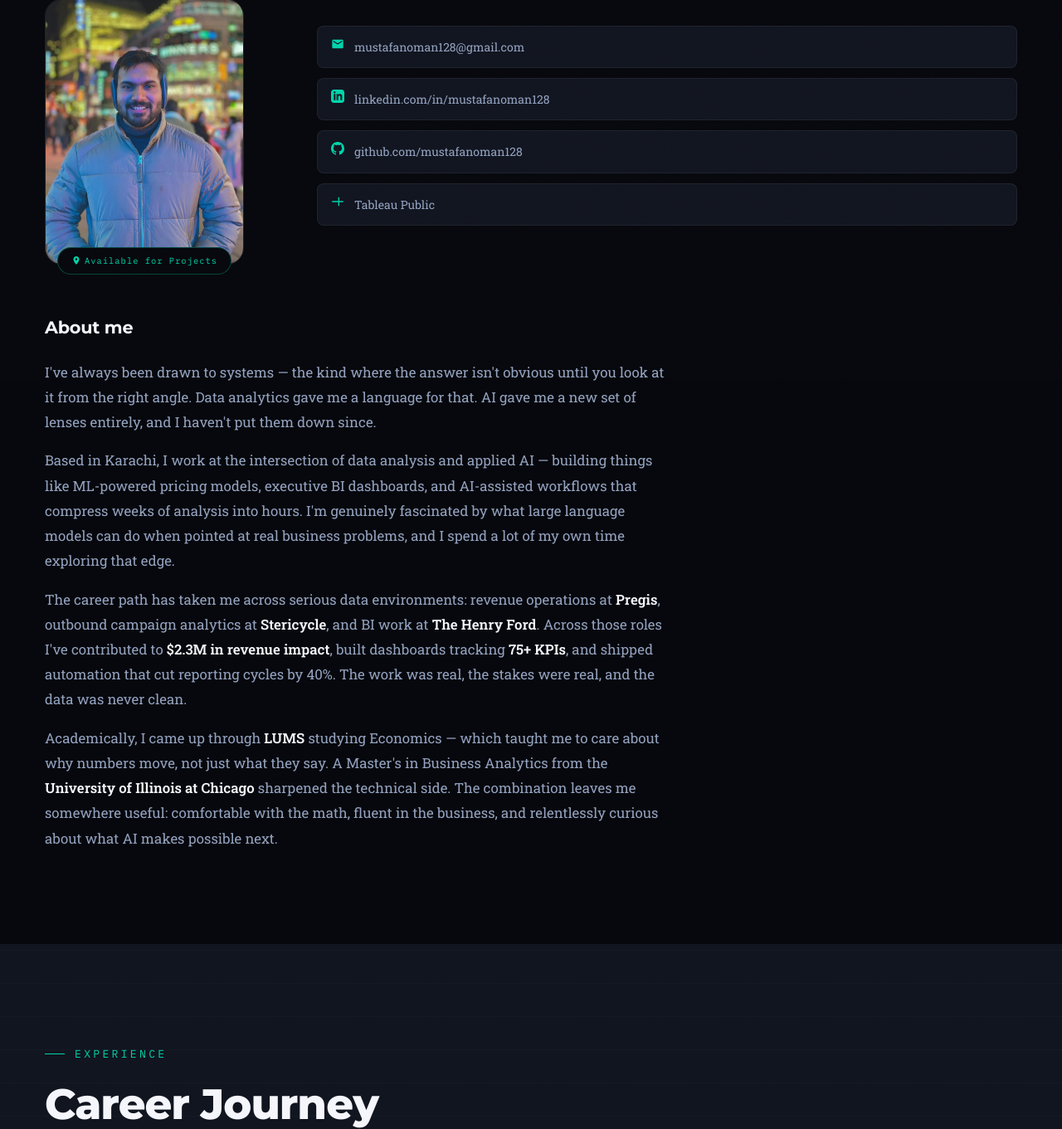
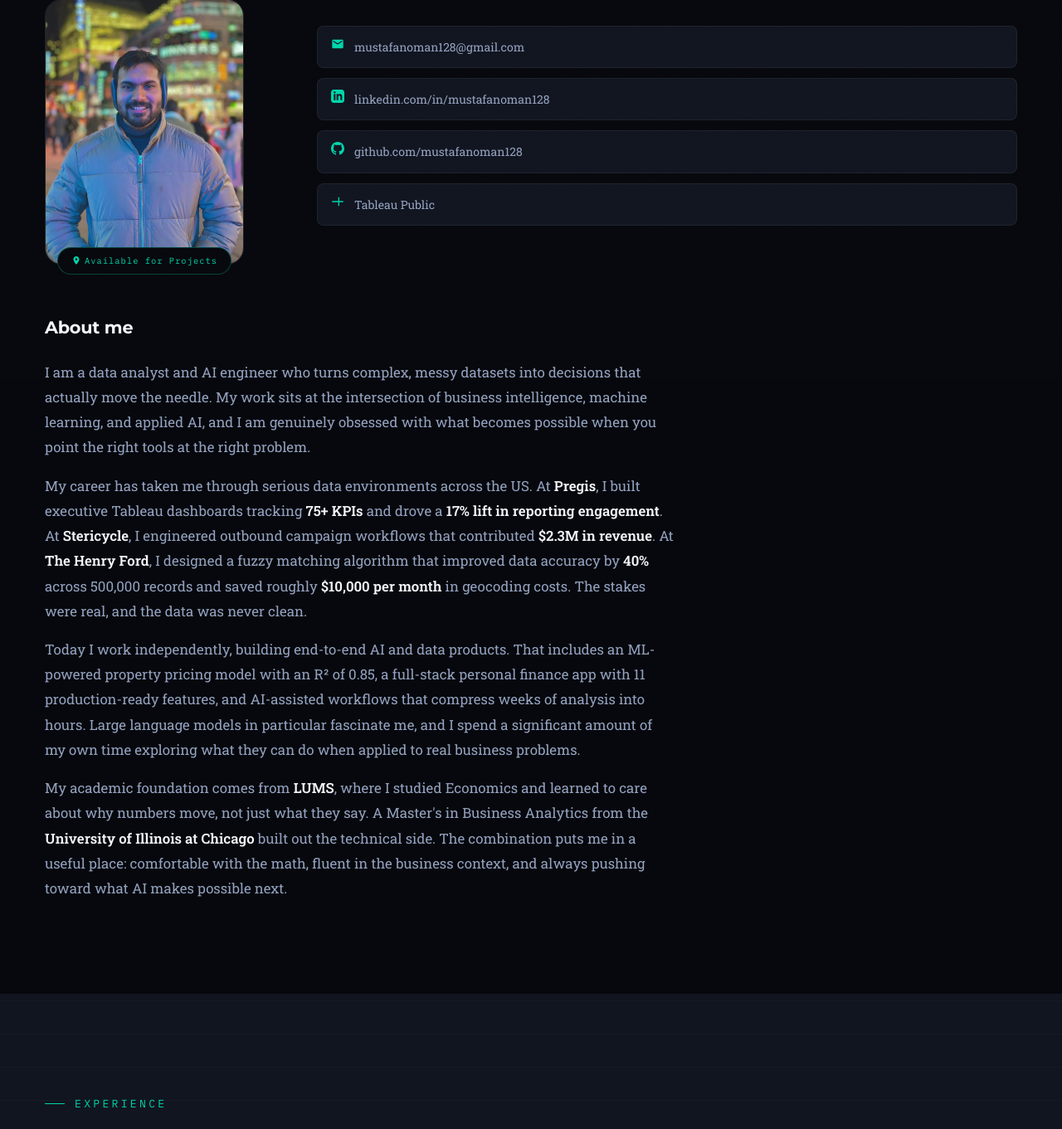
Before and after one commit to mustafanoman128/Website, a Flask app: page /about in a window 1280 px wide. Shown: the part 343-1704 px from the top of the page at 83% size. Run offline with Flask 3, Linux system fonts and the light colour scheme.

Commit message:
Rewrite About Me bio: stronger impact, remove em dashes
- Lead with clear positioning as data analyst and AI engineer
- Surface key metrics earlier ($2.3M, 75+ KPIs, R²=0.85, $10K/mo)
- Restructure around career proof points then current freelance work
- Remove all em dashes, improve grammar throughout

Co-Authored-By: Claude Sonnet 4.6 <noreply@anthropic.com>

```diff
--- a/templates/about.html
+++ b/templates/about.html
@@ -81,10 +81,10 @@
     <!-- Bio Text -->
     <div class="bio__text reveal">
       <p class="bio__lead">About me</p>
-      <p>I've always been drawn to systems — the kind where the answer isn't obvious until you look at it from the right angle. Data analytics gave me a language for that. AI gave me a new set of lenses entirely, and I haven't put them down since.</p>
-      <p>Based in Karachi, I work at the intersection of data analysis and applied AI — building things like ML-powered pricing models, executive BI dashboards, and AI-assisted workflows that compress weeks of analysis into hours. I'm genuinely fascinated by what large language models can do when pointed at real business problems, and I spend a lot of my own time exploring that edge.</p>
-      <p>The career path has taken me across serious data environments: revenue operations at <strong>Pregis</strong>, outbound campaign analytics at <strong>Stericycle</strong>, and BI work at <strong>The Henry Ford</strong>. Across those roles I've contributed to <strong>$2.3M in revenue impact</strong>, built dashboards tracking <strong>75+ KPIs</strong>, and shipped automation that cut reporting cycles by 40%. The work was real, the stakes were real, and the data was never clean.</p>
-      <p>Academically, I came up through <strong>LUMS</strong> studying Economics — which taught me to care about why numbers move, not just what they say. A Master's in Business Analytics from the <strong>University of Illinois at Chicago</strong> sharpened the technical side. The combination leaves me somewhere useful: comfortable with the math, fluent in the business, and relentlessly curious about what AI makes possible next.</p>
+      <p>I am a data analyst and AI engineer who turns complex, messy datasets into decisions that actually move the needle. My work sits at the intersection of business intelligence, machine learning, and applied AI, and I am genuinely obsessed with what becomes possible when you point the right tools at the right problem.</p>
+      <p>My career has taken me through serious data environments across the US. At <strong>Pregis</strong>, I built executive Tableau dashboards tracking <strong>75+ KPIs</strong> and drove a <strong>17% lift in reporting engagement</strong>. At <strong>Stericycle</strong>, I engineered outbound campaign workflows that contributed <strong>$2.3M in revenue</strong>. At <strong>The Henry Ford</strong>, I designed a fuzzy matching algorithm that improved data accuracy by <strong>40%</strong> across 500,000 records and saved roughly <strong>$10,000 per month</strong> in geocoding costs. The stakes were real, and the data was never clean.</p>
+      <p>Today I work independently, building end-to-end AI and data products. That includes an ML-powered property pricing model with an R² of 0.85, a full-stack personal finance app with 11 production-ready features, and AI-assisted workflows that compress weeks of analysis into hours. Large language models in particular fascinate me, and I spend a significant amount of my own time exploring what they can do when applied to real business problems.</p>
+      <p>My academic foundation comes from <strong>LUMS</strong>, where I studied Economics and learned to care about why numbers move, not just what they say. A Master's in Business Analytics from the <strong>University of Illinois at Chicago</strong> built out the technical side. The combination puts me in a useful place: comfortable with the math, fluent in the business context, and always pushing toward what AI makes possible next.</p>
     </div>
 
   </div>
```
